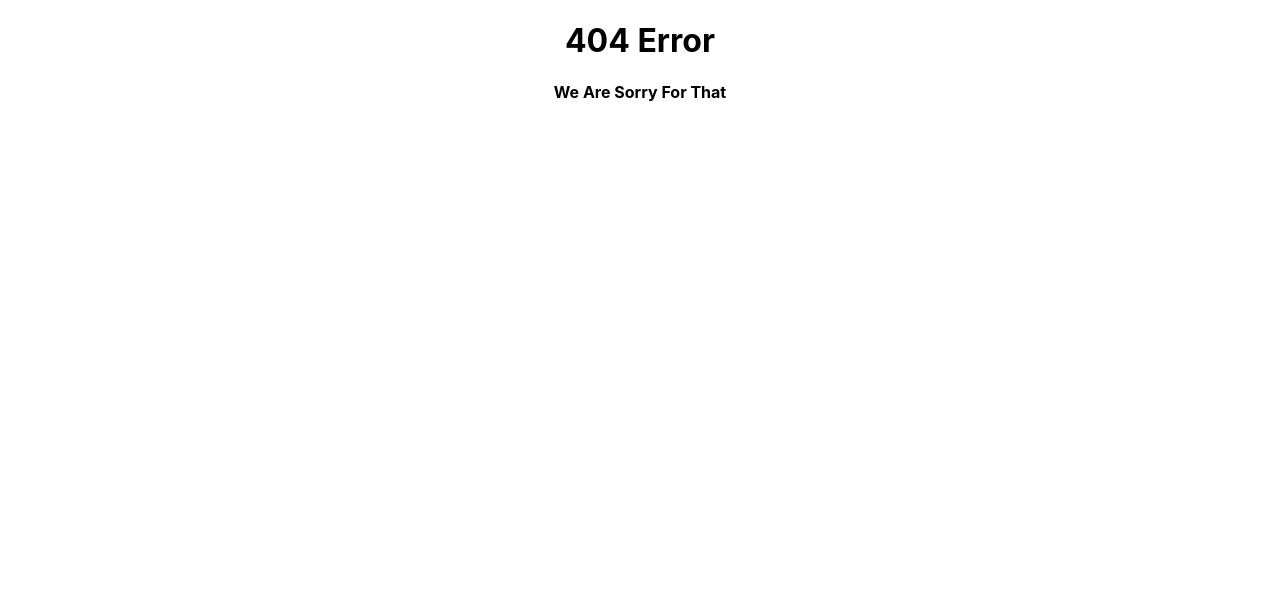
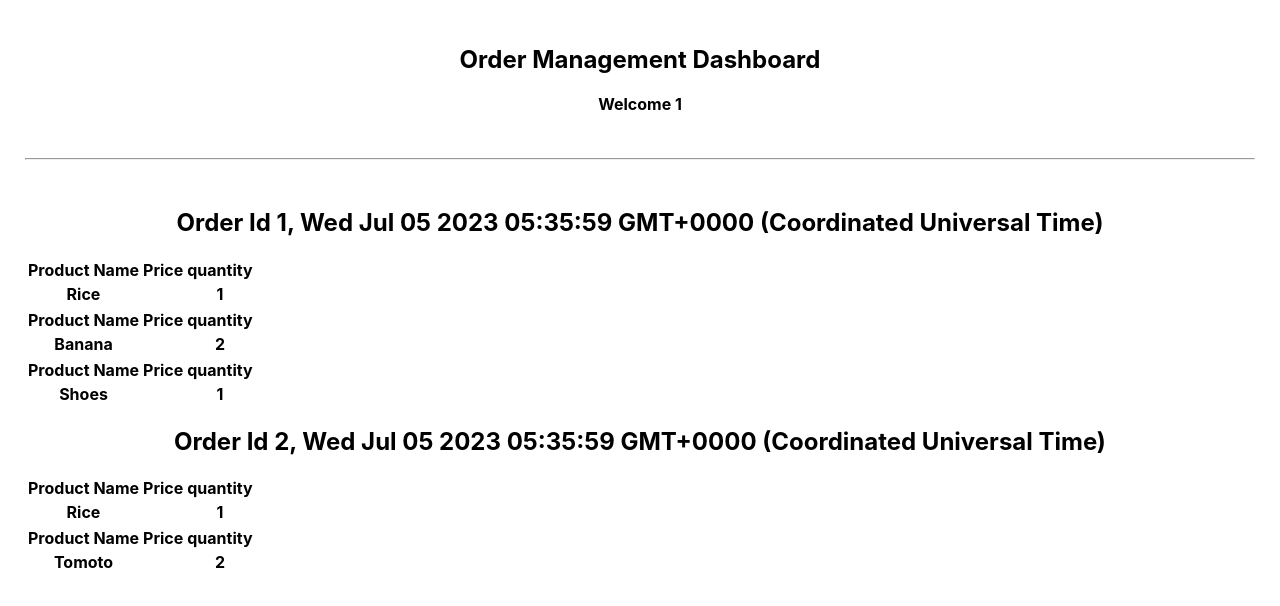
Before and after one commit to Islam990/order_management_frontend, a React (Create React App) app: page /dashboard/1 in a window 1280 px wide. Before the commit this address had no page. Shown: the top 606 px of the page. Built offline with nearby package versions, Linux system fonts and the light colour scheme.

Commit message:
Dashboard components with static orders list

```diff
--- a/package.json
+++ b/package.json
@@ -6,6 +6,7 @@
     "@testing-library/jest-dom": "^5.16.5",
     "@testing-library/react": "^13.4.0",
     "@testing-library/user-event": "^13.5.0",
+    "bootstrap": "^5.3.0",
     "react": "^18.2.0",
     "react-dom": "^18.2.0",
     "react-router-dom": "^6.14.1",
--- a/src/App.css
+++ b/src/App.css
@@ -1,6 +1,12 @@
 .Login {
   padding: 5px;
   margin: 20px;
+}
+
+.dashboard{
+  padding: 5px;
+  margin: 20px;
+  text-align: center;
 }
 
 input{
--- a/src/App.js
+++ b/src/App.js
@@ -13,7 +13,7 @@ function App() {
         <Routes>
           <Route path='/' element={<Login></Login>} />
           <Route path='/login' element={<Login></Login>} />
-          <Route path='/dashboard' element={<Dashboard></Dashboard>} />
+          <Route path='/dashboard/:userName' element={<Dashboard></Dashboard>} />
           <Route path='*' element={<Error></Error>} />
         </Routes>
       </BrowserRouter>
--- a/src/Components/Dashboard.js
+++ b/src/Components/Dashboard.js
@@ -1,12 +1,70 @@
+import { useParams } from 'react-router-dom';
 import '../App.css';
 
 
 const Dashboard = () => {
+
+    const params = useParams();
+
+    const orders = [
+        {
+            id: 1, date: new Date(), products:
+                [
+                    {  id: 1,productName: 'Rice', Price: 5, quantity: 1 },
+                    {  id: 2,productName: 'Banana', Price: 10, quantity: 2 },
+                    {  id: 3,productName: 'Shoes', Price: 5, quantity: 1 }
+                ]
+        },
+
+        {
+            id: 2, date: new Date(), products:
+                [
+                    {  id: 4,productName: 'Rice', Price: 7.5, quantity: 1 },
+                    {  id: 5,productName: 'Tomoto', Price: 10, quantity: 2 },
+                ]
+        }
+
+    ];
+
     return (
-        <div>
-            Dashboard
+        <div className='dashboard'>
+            <h2>Order Management Dashboard</h2>
+            <p>Welcome {params.userName} </p>
+
+            <br></br><hr></hr><br></br>
+
+            {
+                orders.map(
+                    order => (
+                        <div key={order.id}>
+                            <h2>Order Id {order.id}, {order.date.toString()}</h2>
+                            {order.products.map(
+                                product => (
+                                    <table className="table" key={`${order.id}-${product.id}`}>
+                                        <thead>
+                                            <tr>
+                                                <th>Product Name</th>
+                                                <th>Price</th>
+                                                <th>quantity</th>
+                                            </tr>
+                                        </thead>
+                                        <tbody>
+                                            <tr>
+                                                <td>{product.productName}</td>
+                                                <td>{product.price}</td>
+                                                <td>{product.quantity}</td>
+                                            </tr>
+                                        </tbody>
+                                    </table>
+                                )
+                            )}
+                        </div>
+                    )
+                )
+            }
+
         </div>
-     );
+    );
 }
 
 export default Dashboard;
--- a/src/Components/Login.js
+++ b/src/Components/Login.js
@@ -4,13 +4,13 @@ import { useNavigate } from 'react-router-dom';
 
 const Login = () => {
 
-    const [email, setEmail] = useState('eslamhendy990@gmail.com')
+    const [userName, setUserName] = useState('eslamGad')
     const [password, setPassword] = useState('')
     const [errorMsg, setErrorMsg] = useState(false);
     const navigate = useNavigate();
 
     function handleUserEmail(event) {
-        setEmail(event.target.value);
+        setUserName(event.target.value);
     }
 
     function handleUserPassword(event) {
@@ -18,9 +18,9 @@ const Login = () => {
     }
 
     async function submit() {
-        if (email === 'eslamhendy990@gmail.com' && password === '123456') {
+        if (userName === 'eslamGad' && password === '123456') {
             setErrorMsg(false)
-            navigate('/dashboard')
+            navigate(`/dashboard/${userName}`)
         } else {
             setErrorMsg(true)
         }
@@ -31,7 +31,7 @@ const Login = () => {
             {errorMsg && <div className='error'>Failed Login, Please check The Hard Coded creditionals In ReadMe File </div>}
             <h1>Time To Login</h1>
             <div className="Login">
-                Email Ad : <input type="text" name="email" value={email} onChange={handleUserEmail}></input>
+                Email Ad : <input type="text" name="email" value={userName} onChange={handleUserEmail}></input>
             </div>
             <div className="Login">
                 Password : <input type="password" name="password" value={password} onChange={handleUserPassword}></input>
```
Also changed, not shown: 2 other files (tests, documents, lock files or other folders).
